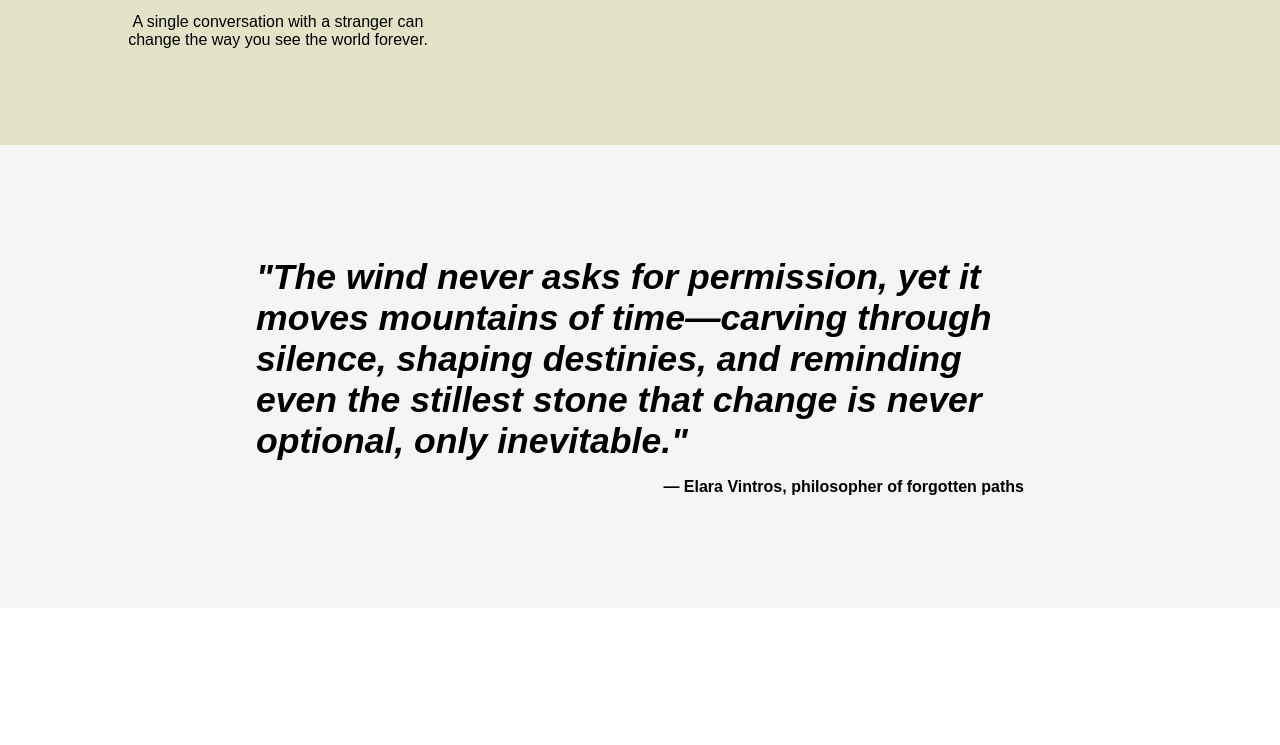
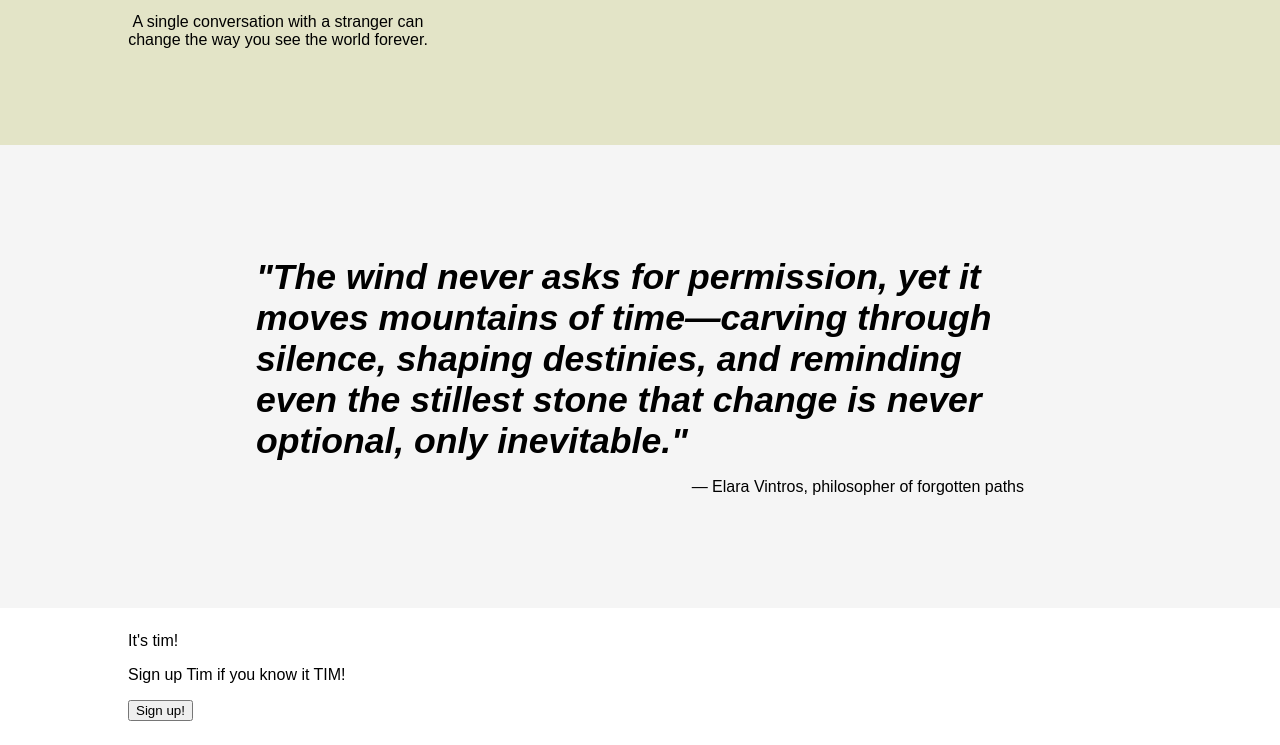
Before and after one commit to okayboboy/Project-Landing-Page, a plain HTML site: page index.html in a window 1280 px wide. Shown: the part 1558-2303 px from the top of the page. Before the commit the page ends 2182 px from the top, so only its background shows below. Drawn offline with Linux system fonts and the light colour scheme.

Commit message:
updated section 3

```diff
--- a/index.html
+++ b/index.html
@@ -53,6 +53,15 @@
         </div>
 
     </section>
+    <section class="section-4">
+        <div class="content-container">
+            <div class="text">
+                <p>It's tim!</p>
+                <p>Sign up Tim if you know it TIM!</p>
+            </div>
+            <button>Sign up!</button>
+        </div>
+    </section>
 
     <section class="footer"></section>
 </body>
--- a/style.css
+++ b/style.css
@@ -122,5 +122,4 @@ a { text-decoration: none; color: inherit;}
 
 .author{
     align-self: flex-end;
-    font-weight: bold;
 }
```
